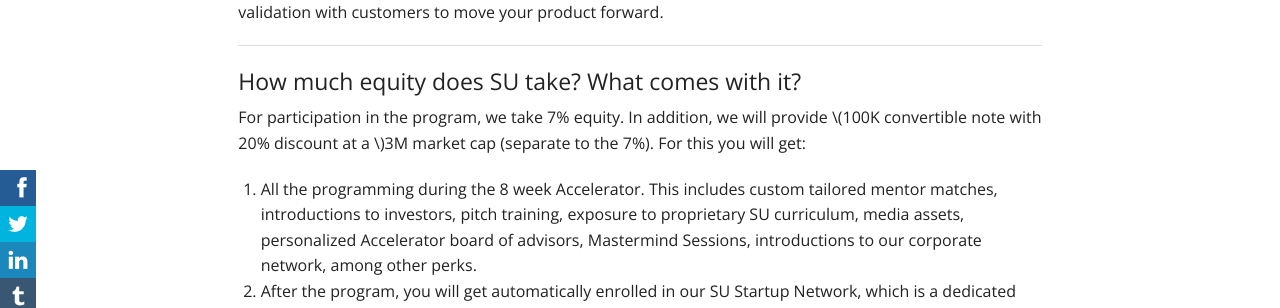
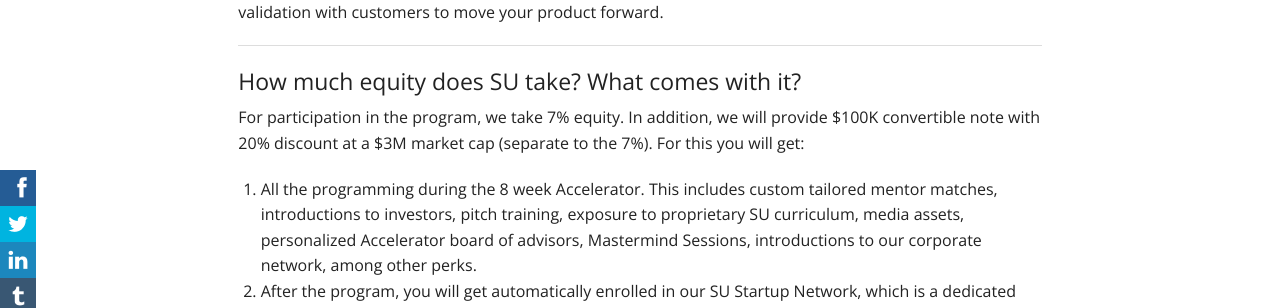
Before and after one commit to SingularityUniversity/startup, a Jekyll site: the page built from accelerator/faq.html, in a window 1280 px wide and 900 px high, scrolled down 2658 px. Shown: the part 154-462 px from the top of the window. Built offline with Jekyll 4.4.1, drawn with Linux system fonts in a browser that asks for light colours; Markdown is read by kramdown in place of the engine named in the settings.

Commit message:
copy change

```diff
--- a/accelerator/faq.html
+++ b/accelerator/faq.html
@@ -103,7 +103,7 @@
 
 <h4>How much equity does SU take? What comes with it?</h4>
 
-<p>For participation in the program, we take 7% equity. In addition, we will provide \(100K convertible note with 20% discount at a \)3M market cap (separate to the 7%). For this you will get:</p>
+<p>For participation in the program, we take 7% equity. In addition, we will provide $100K convertible note with 20% discount at a $3M market cap (separate to the 7%). For this you will get:</p>
 
 <ol>
 <li>All the programming during the 8 week Accelerator. This includes custom tailored  mentor matches, introductions to investors, pitch training, exposure to proprietary SU curriculum, media assets, personalized Accelerator board of advisors, Mastermind Sessions, introductions to our corporate network, among other perks.</li>
```
